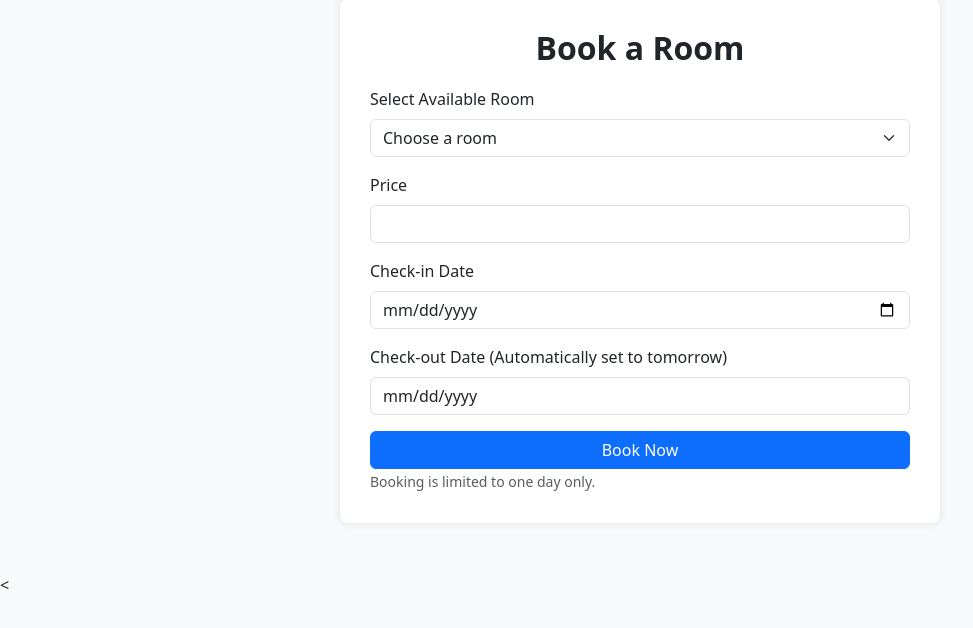
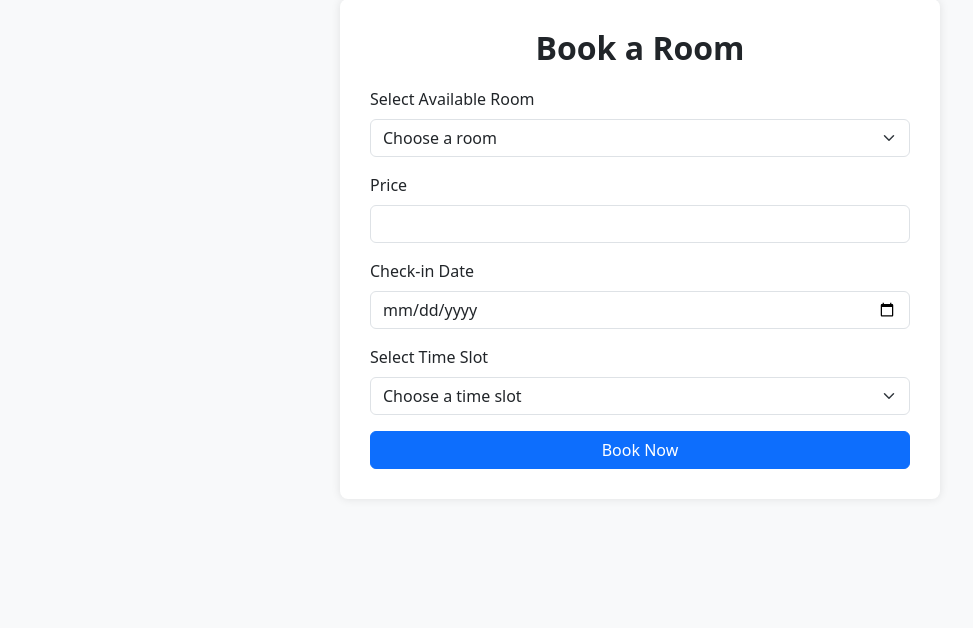
Before and after one commit to tolits20/resort-ms, a PHP site: page /user/booking/create.php in a window 1280 px wide. Shown: the part 51-679 px from the top of the page, without its empty margins (0-973 px from the left). Run offline with PHP 8.4, Linux system fonts and the light colour scheme; a user stored in the database is signed in; data comes from the database, SQL or seed files in the repository.

Commit message:
add booking

```diff
--- a/user/booking/create.php
+++ b/user/booking/create.php
@@ -7,7 +7,7 @@ if (!isset($_SESSION['ID'])) {
 }
 
 $rooms = [];
-$result = mysqli_query($conn, "SELECT room_id, room_code, room_type, price FROM room WHERE room_status = 'available'");
+$result = mysqli_query($conn, "SELECT room_id, room_code, room_type, price FROM room WHERE room_status = 'available' || room_status = 'pending'");
 if ($result) {
     while ($row = mysqli_fetch_assoc($result)) {
         $rooms[] = $row;
@@ -60,7 +60,6 @@ if ($result) {
         </div>
         <div class="mb-3">
           <label for="price_display" class="form-label">Price</label>
-
           <input type="text" id="price_display" class="form-control" readonly>
           <input type="hidden" name="price" id="price">
         </div>
@@ -69,44 +68,81 @@ if ($result) {
           <input type="date" name="check_in" id="check_in" class="form-control" required>
         </div>
         <div class="mb-3">
-          <label for="check_out" class="form-label">Check-out Date (Automatically set to tomorrow)</label>
-          <input type="date" name="check_out" id="check_out" class="form-control" readonly required>
+          <label for="time_slot" class="form-label">Select Time Slot</label>
+          <select name="time_slot" id="time_slot" class="form-select" required>
+            <option value="">Choose a time slot</option>
+            <option value="7:00 AM - 5:00 PM">7:00 AM - 5:00 PM (10 hrs)</option>
+            <option value="7:00 PM - 5:00 AM">7:00 PM - 5:00 AM (10 hrs)</option>
+            <option value="7:00 PM - 5:00 PM">7:00 PM - 5:00 PM (22 hrs)</option>
+            <option value="7:00 AM - 5:00 AM">7:00 AM - 5:00 AM (22 hrs)</option>
+          </select>
         </div>
+
+        <input type="hidden" name="check_out" id="check_out">
+        <input type="hidden" name="check_in_time" id="check_in_time">
+        <input type="hidden" name="check_out_time" id="check_out_time">
+
         <div class="d-grid">
           <button type="submit" name="submit" class="btn btn-primary">Book Now</button>
         </div>
       </form>
-      <small class="text-muted">Booking is limited to one day only.</small>
     </div>
   </div>
 
-  <<script>
-  document.addEventListener("DOMContentLoaded", function () {
-    var today = new Date().toISOString().split("T")[0];
-    document.getElementById("check_in").setAttribute("min", today);
+  <script>
+  document.getElementById("time_slot").addEventListener("change", updateCheckOut);
+  document.getElementById("check_in").addEventListener("change", updateCheckOut);
+
+  document.getElementById("room_id").addEventListener("change", function () {
+      var selectedOption = this.options[this.selectedIndex];
+      var price = selectedOption.getAttribute("data-price") || 0;
+      document.getElementById("price_display").value = price;
+      document.getElementById("price").value = price;
   });
 
-  document.getElementById("check_in").addEventListener("change", function () {
-    var checkInDate = new Date(this.value);
-    if (!isNaN(checkInDate)) {
-      checkInDate.setDate(checkInDate.getDate() + 1);
-      var year = checkInDate.getFullYear();
-      var month = ("0" + (checkInDate.getMonth() + 1)).slice(-2);
-      var day = ("0" + checkInDate.getDate()).slice(-2);
-      var tomorrow = year + '-' + month + '-' + day;
-      document.getElementById("check_out").value = tomorrow;
-    } else {
-      document.getElementById("check_out").value = '';
-    }
-  });
+  function updateCheckOut() {
+      var checkInDate = document.getElementById("check_in").value;
+      var timeSlot = document.getElementById("time_slot").value;
+      var checkOutField = document.getElementById("check_out");
+      var checkInTimeField = document.getElementById("check_in_time");
+      var checkOutTimeField = document.getElementById("check_out_time");
 
-  document.getElementById("room_id").addEventListener("change", function () {
-    var selectedOption = this.options[this.selectedIndex];
-    var price = selectedOption.getAttribute("data-price") || 0;
-    document.getElementById("price_display").value = price;
-    document.getElementById("price").value = price;
-  });
-</script>
+      if (checkInDate && timeSlot) {
+          var checkInDateTime = new Date(checkInDate);
+
+          var checkInTime, checkOutTime;
+          switch (timeSlot) {
+              case "7:00 AM - 5:00 PM":
+                  checkInTime = "07:00:00";
+                  checkOutTime = "17:00:00";
+                  break;
+              case "7:00 PM - 5:00 AM":
+                  checkInTime = "19:00:00";
+                  checkInDateTime.setDate(checkInDateTime.getDate() + 1);
+                  checkOutTime = "05:00:00";
+                  break;
+              case "7:00 PM - 5:00 PM":
+                  checkInTime = "19:00:00";
+                  checkInDateTime.setDate(checkInDateTime.getDate() + 1);
+                  checkOutTime = "17:00:00";
+                  break;
+              case "7:00 AM - 5:00 AM":
+                  checkInTime = "07:00:00";
+                  checkInDateTime.setDate(checkInDateTime.getDate() + 1);
+                  checkOutTime = "05:00:00";
+                  break;
+              default:
+                  return;
+          }
+
+          var formattedCheckOut = checkInDateTime.toISOString().split("T")[0];
+
+          checkOutField.value = formattedCheckOut;
+          checkInTimeField.value = checkInTime;
+          checkOutTimeField.value = checkOutTime;
+      }
+  }
+  </script>
 
 </body>
 </html>
```
Also changed, not shown: user/booking/payment.php (added, +8 -0 lines), user/booking/store.php (+13 -17 lines).
